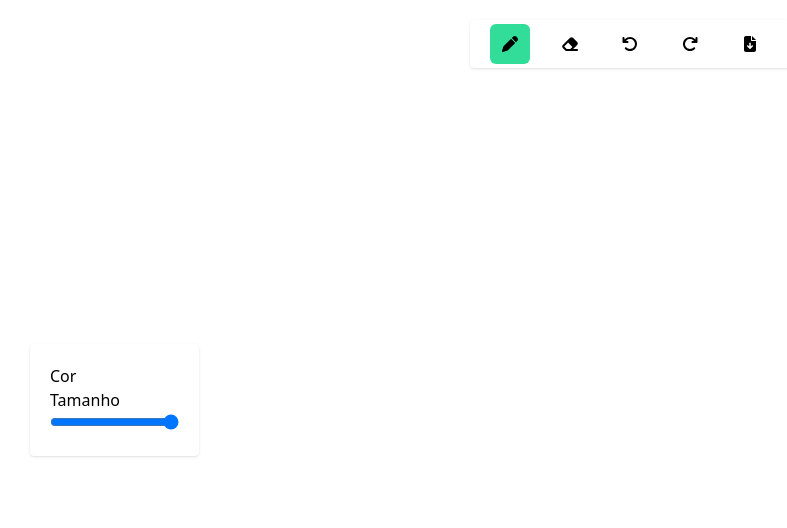
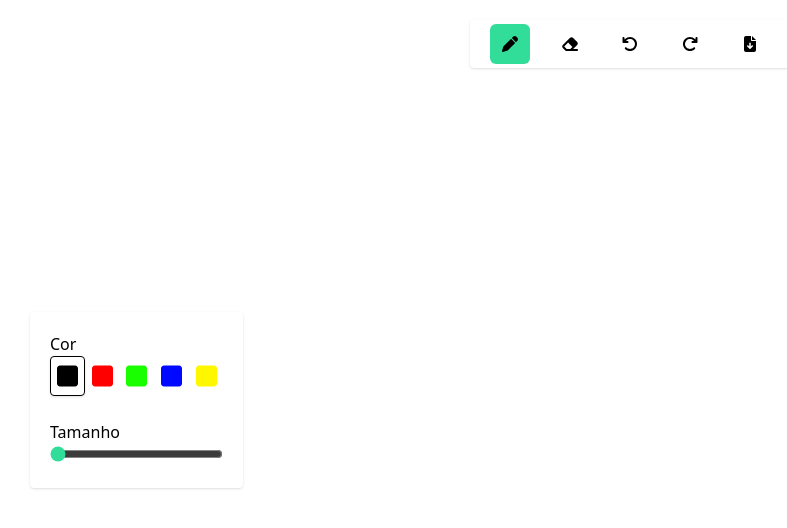
Before and after one commit to edsonsilvajr/drawing-tool, an Angular app: page / in a window 1280 px wide. Shown: the top 528 px of the page, without its empty margins (10-797 px from the left). Built offline with nearby package versions, Linux system fonts and the light colour scheme.

Commit message:
adicionando opções de cor e emitindo evento

```diff
--- a/src/app/components/colors-menu/colors-menu.component.css
+++ b/src/app/components/colors-menu/colors-menu.component.css
@@ -1,3 +1,20 @@
 .colors-menu {
-  @apply p-5 shadow rounded bg-white;
+  @apply p-5 shadow rounded bg-white flex flex-col gap-6;
 }
+
+.colors-wrapper {
+  @apply flex justify-between;
+}
+
+.color-icon {
+  @apply w-10 h-10 text-2xl cursor-pointer flex justify-center items-center;
+}
+
+.active {
+  @apply border-black border shadow rounded;
+}
+
+.input {
+  @apply w-full;
+  accent-color: theme("colors.emerald");
+}
--- a/src/app/components/colors-menu/colors-menu.component.html
+++ b/src/app/components/colors-menu/colors-menu.component.html
@@ -1,11 +1,29 @@
 <div class="colors-menu">
   <div>
     <h4>Cor</h4>
+    <div class="colors-wrapper">
+      @for (color of colors; track $index) {
+      <fa-icon
+        class="color-icon"
+        [icon]="faSquare"
+        [ngStyle]="{ color }"
+        [ngClass]="{ active: color === selectedColor }"
+        (click)="selectedColor = color"
+      ></fa-icon>
+      }
+    </div>
   </div>
   <div>
     <h4>Tamanho</h4>
     <div>
-      <input type="range" min="1" max="10" />
+      <input
+        type="range"
+        min="1"
+        max="10"
+        [(ngModel)]="range"
+        class="input"
+        (ngModelChange)="handleInputChange()"
+      />
     </div>
   </div>
 </div>
--- a/src/app/components/colors-menu/colors-menu.component.ts
+++ b/src/app/components/colors-menu/colors-menu.component.ts
@@ -1,12 +1,27 @@
-import { Component } from '@angular/core';
+import { NgClass, NgStyle } from '@angular/common';
+import { Component, EventEmitter, Output } from '@angular/core';
+import { FormsModule } from '@angular/forms';
+import { FontAwesomeModule } from '@fortawesome/angular-fontawesome';
+import { faSquare } from '@fortawesome/free-solid-svg-icons';
 
 @Component({
   selector: 'app-colors-menu',
   standalone: true,
-  imports: [],
+  imports: [FontAwesomeModule, NgStyle, NgClass, FormsModule],
   templateUrl: './colors-menu.component.html',
-  styleUrl: './colors-menu.component.css'
+  styleUrl: './colors-menu.component.css',
 })
 export class ColorsMenuComponent {
+  @Output() evento = new EventEmitter();
+  colors = ['#000000', '#ff0000', '#1AFF00', '#0008FF', '#FFF700'];
+  selectedColor = '#000000';
+  faSquare = faSquare;
+  range = 1;
 
+  handleInputChange() {
+    this.evento.emit({
+      color: this.selectedColor,
+      size: this.range,
+    });
+  }
 }
--- a/src/app/pages/landing-page/landing-page.component.css
+++ b/src/app/pages/landing-page/landing-page.component.css
@@ -7,7 +7,7 @@
 }
 
 .colors-menu {
-  @apply absolute left-10 bottom-1/2 translate-y-1/2 z-10;
+  @apply absolute w-1/6 left-10 bottom-1/2 translate-y-1/2 z-10;
 }
 
 .canvas {
```
